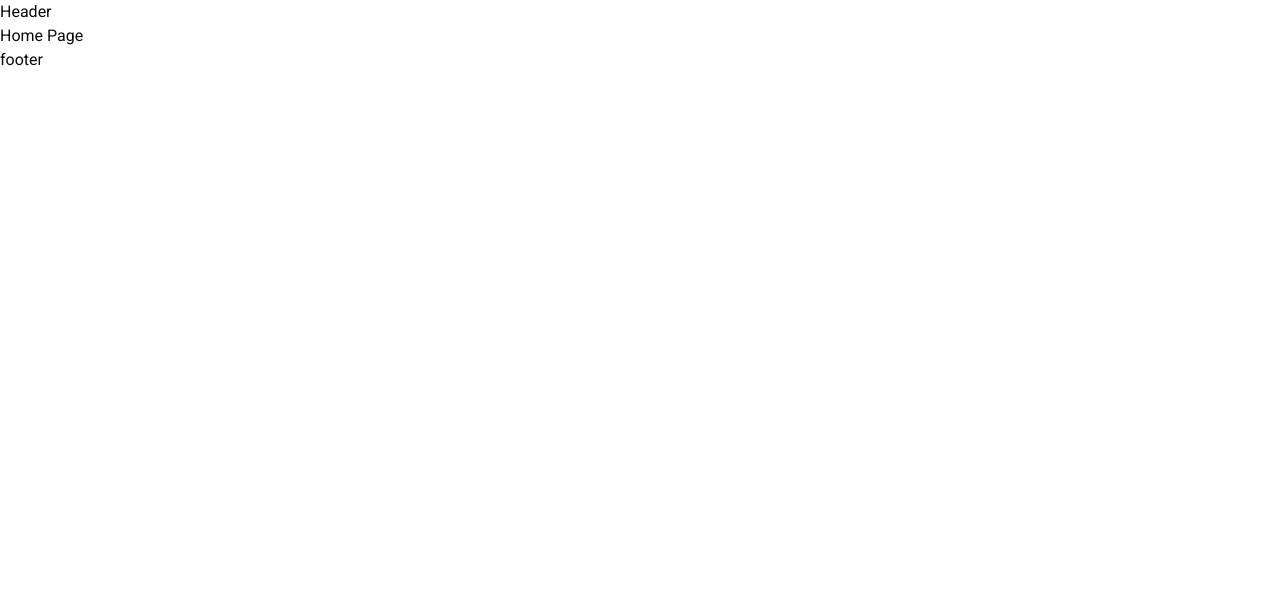
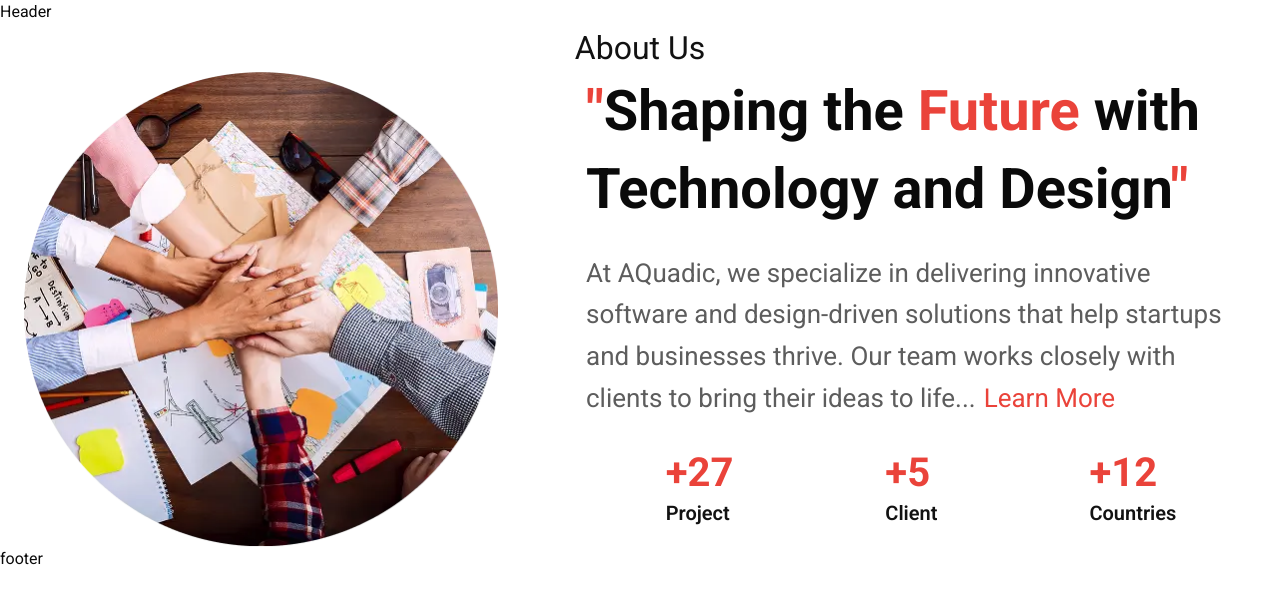
Before and after one commit to AQuadic/aquadic_portfolio_reactjs, a React (Vite) app: page / in a window 1280 px wide. Shown: the top 604 px of the page. Built offline with nearby package versions, Linux system fonts and the light colour scheme.

Commit message:
About us section

```diff
--- /dev/null
+++ b/src/components/HomePage/AboutUs.jsx
@@ -0,0 +1,51 @@
+import { useState } from "react";
+
+import aboutus from '@/assets/images/aboutusImage.webp'
+const AboutUs = () => {
+    const [isExpanded, setIsExpanded] = useState(false);
+    return (
+        <section className="contaienr">
+            <h1 className="text-[#121212] text-[32px] flex justify-center">About Us</h1>
+            <div className='flex md:flex-row flex-col md:gap-[88px]'>
+                <img src={aboutus} className='md:w-[475px] md:h-[475px]' alt="Image" />
+                <div>
+                    <h1 className='md:text-[56px] text-2xl font-bold md:leading-[78.4px] mt-4 md:mt-0'>
+                        <span className='text-brandColor'>&quot;</span>
+                        Shaping the <span className='text-brandColor'>Future</span> with Technology and Design
+                        <span className='text-brandColor'>&quot;</span>
+                    </h1>
+                    <div className="md:w-[637px] md:text-[26px] text-xl text-[#5D5D5D] md:leading-[41.6px] md:mt-6 mt-4">
+                        <p> At AQuadic, we specialize in delivering innovative software and design-driven solutions that help startups and businesses thrive. Our team works closely with clients to bring their ideas to life...
+                            {!isExpanded && (
+                                <span className="text-brandColor cursor-pointer ml-2" onClick={() => setIsExpanded(true)}>Learn More</span>
+                            )}
+                        </p>
+                        {isExpanded && (
+                            <div>
+                                <p>At AQuadic, we specialize in delivering innovative software and design-driven solutions that help startups and businesses thrive. Our team works closely with clients to bring their ideas to life...
+                                    <span className="text-brandColor cursor-pointer mt-2" onClick={() => setIsExpanded(false)}>Show Less</span>
+                                </p>
+                            </div>
+                        )}
+                    </div>
+                    <div className="flex items-center justify-center md:gap-[152px] gap-20 mt-6">
+                        <div>
+                            <p className="text-brandColor font-bold text-[40px]">+27</p>
+                            <p className="text-[#121212] text-xl leading-5 font-semibold">Project</p>
+                        </div>
+                        <div>
+                            <p className="text-brandColor font-bold text-[40px]">+5</p>
+                            <p className="text-[#121212] text-xl leading-5 font-semibold">Client</p>
+                        </div>
+                        <div>
+                            <p className="text-brandColor font-bold text-[40px]">+12</p>
+                            <p className="text-[#121212] text-xl leading-5 font-semibold">Countries</p>
+                        </div>
+                    </div>
+                </div>
+            </div>
+        </section>
+    )
+}
+
+export default AboutUs
--- a/src/pages/HomePage.jsx
+++ b/src/pages/HomePage.jsx
@@ -1,9 +1,9 @@
-import React from "react";
+import AboutUs from "@/components/HomePage/AboutUs";
 
 const HomePage = () => {
   return (
     <div>
-      <h1>Home Page</h1>
+      <AboutUs />
     </div>
   );
 };
```
Also changed, not shown: src/assets/images/aboutusImage.webp (added).
